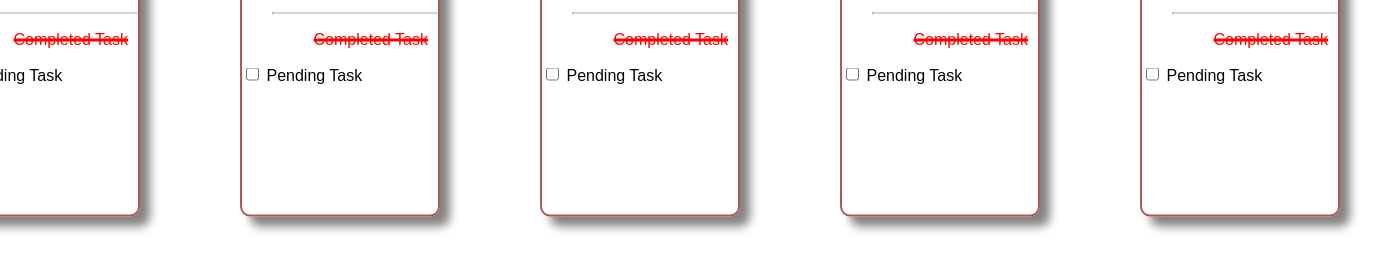
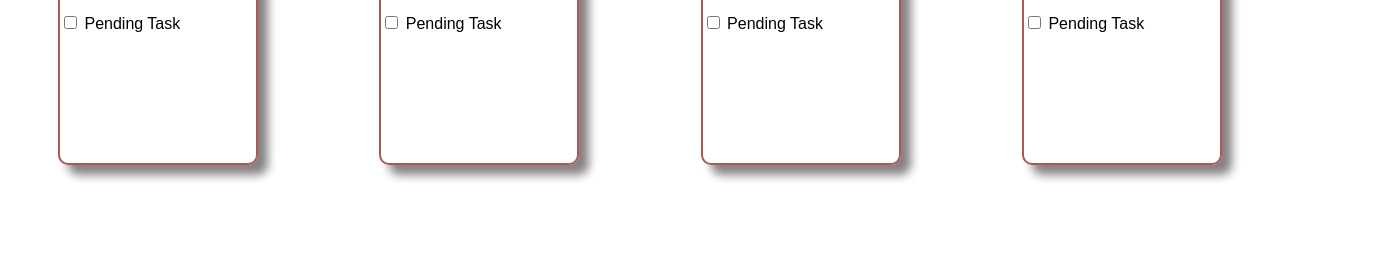
Before and after one commit to Ramesh14311431/project3, a plain HTML site: page index.html in a window 1280 px wide. Shown: the part 376-638 px from the top of the page, 1390 px wide, since content can reach past the window. Drawn offline with Linux system fonts and the light colour scheme.

Commit message:
second commit

```diff
--- a/popparis.css
+++ b/popparis.css
@@ -118,7 +118,7 @@
         position: absolute;
         top: 50vh;
         left: 50vw;
-        transform: translate(-50%,-50%);
+
 
     }
 }
--- a/project3.css
+++ b/project3.css
@@ -2,15 +2,15 @@
     box-sizing: border-box;
 }
 .main-con{
-    position: absolute;
-    top: 50vh;
-    left: 50vw;
-    transform: translate(-50%,-50%);
+    margin-top: 10%;
+
+
 }
 .container{
     display: flex;
     justify-content:space-evenly;
     margin: 20px;
+
 
 }
 .headi{
@@ -27,6 +27,7 @@
 {
    display: flex;
    justify-content:space-between;
+   flex-wrap: wrap;
 
 }
 .box{
@@ -84,7 +85,7 @@ form{
         box-sizing: border-box;
     }
     .main-con{
-
+        position: absolute;
         top: 50vh;
         left: 50vw;
         transform: translate(-50%,-50%);
```
